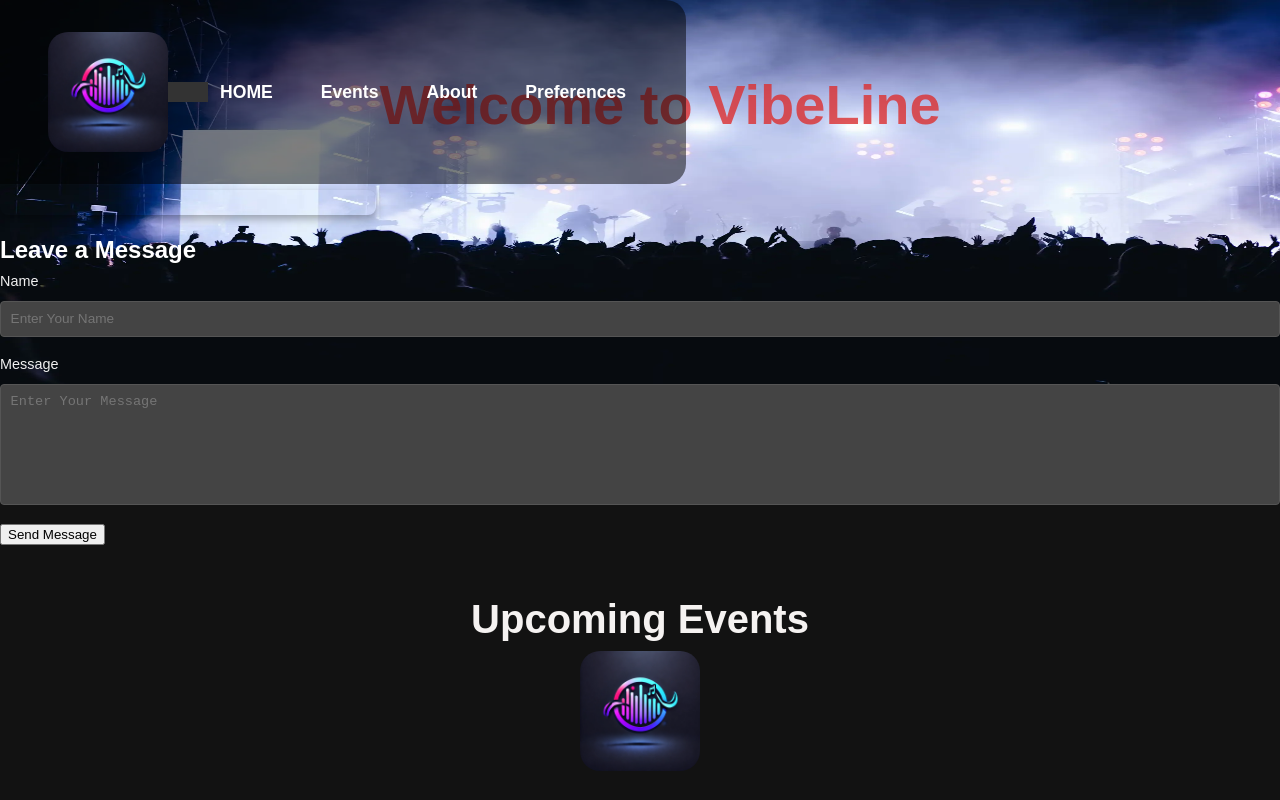
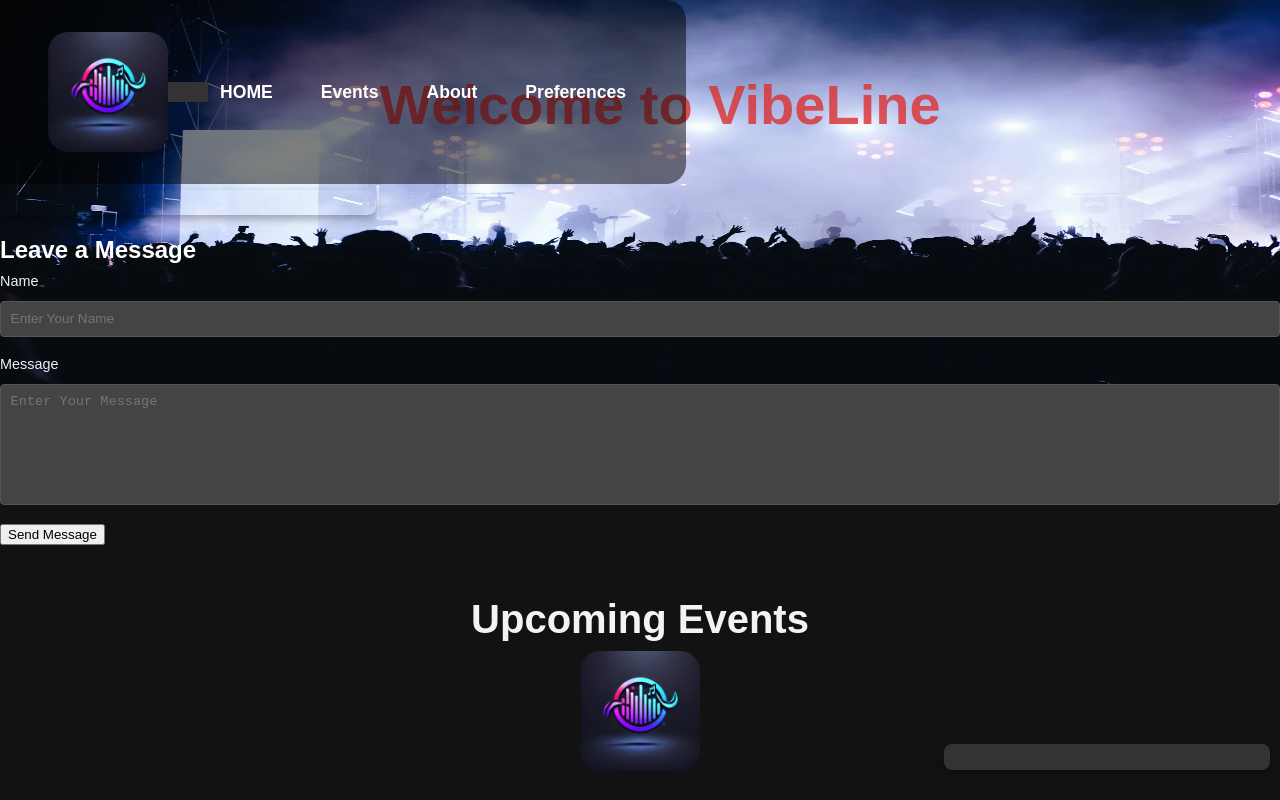
Before and after one commit to taylor1807/week-05-project, a website: page client/index.html in a window 1280 px wide. Shown: the top 800 px of the page. Drawn offline with Linux system fonts and the light colour scheme; no server answers; files whose address does not match are found by name.

Commit message:
new pull

```diff
--- a/client/style.css
+++ b/client/style.css
@@ -174,12 +174,13 @@ nav {
 .about {
   position: relative;
   min-height: 100vh;
-  background: url('/home/morahim/tech-educators-bootcamps/week05/project/week-05-project/client/Assets/Vibelibne-Logo.webp') no-repeat center center;
+  background: url("/home/morahim/tech-educators-bootcamps/week05/project/week-05-project/client/Assets/Vibelibne-Logo.webp")
+    no-repeat center center;
   background-size: cover;
   color: #fff;
   text-align: left;
   display: flex;
-  align-items:end;
+  align-items: end;
 }
 
 .about-content {
@@ -194,8 +195,7 @@ nav {
 }
 
 .about p {
-  font-size: 18px
-
+  font-size: 18px;
 }
 
 .about .intro {
@@ -236,7 +236,7 @@ nav {
 
 /*messageboard*/
 
-/* #messageBoardContainer {
+#messageBoardContainer {
   position: fixed;
   bottom: 10px; /* Adjusted for better visibility */
   left: 50px;
@@ -251,7 +251,7 @@ nav {
   overflow-y: auto;
   z-index: 1000;
   font-family: "Poppins", sans-serif;
-} */
+}
 
 #messageBoardContainer h3 {
   margin: 0 0 1rem 0;
```
